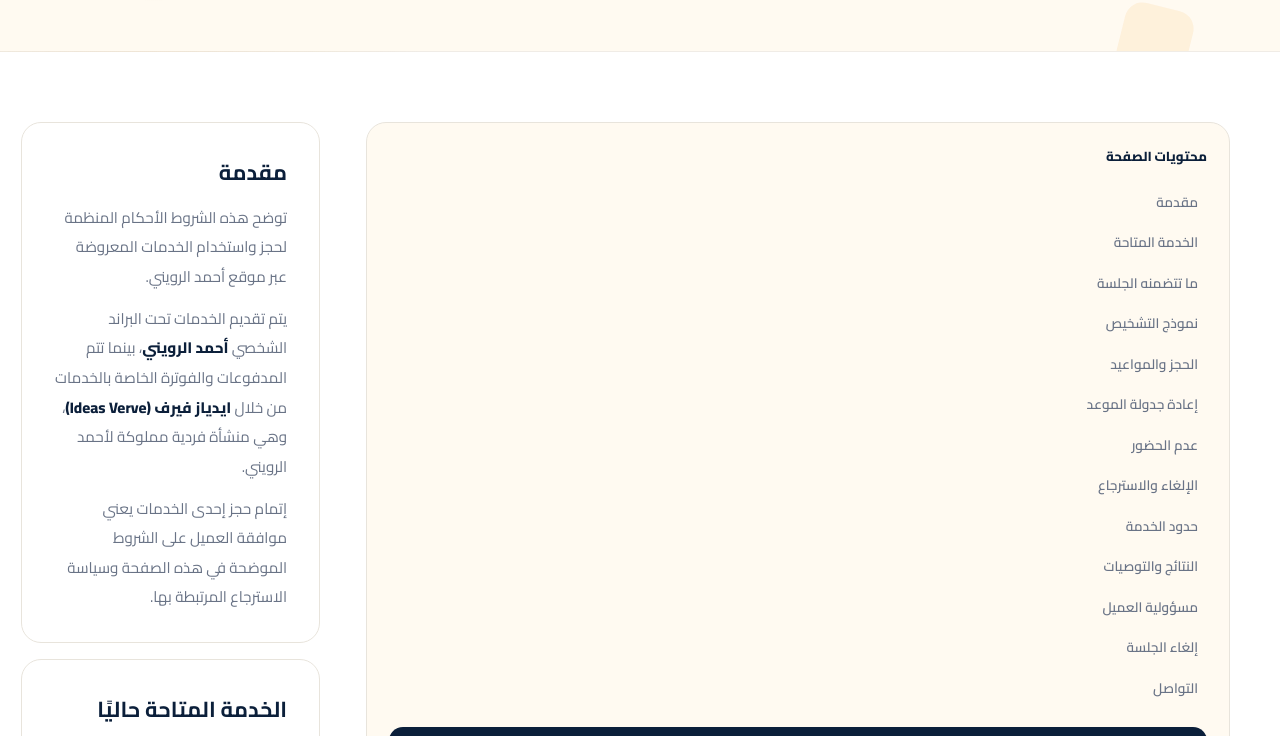
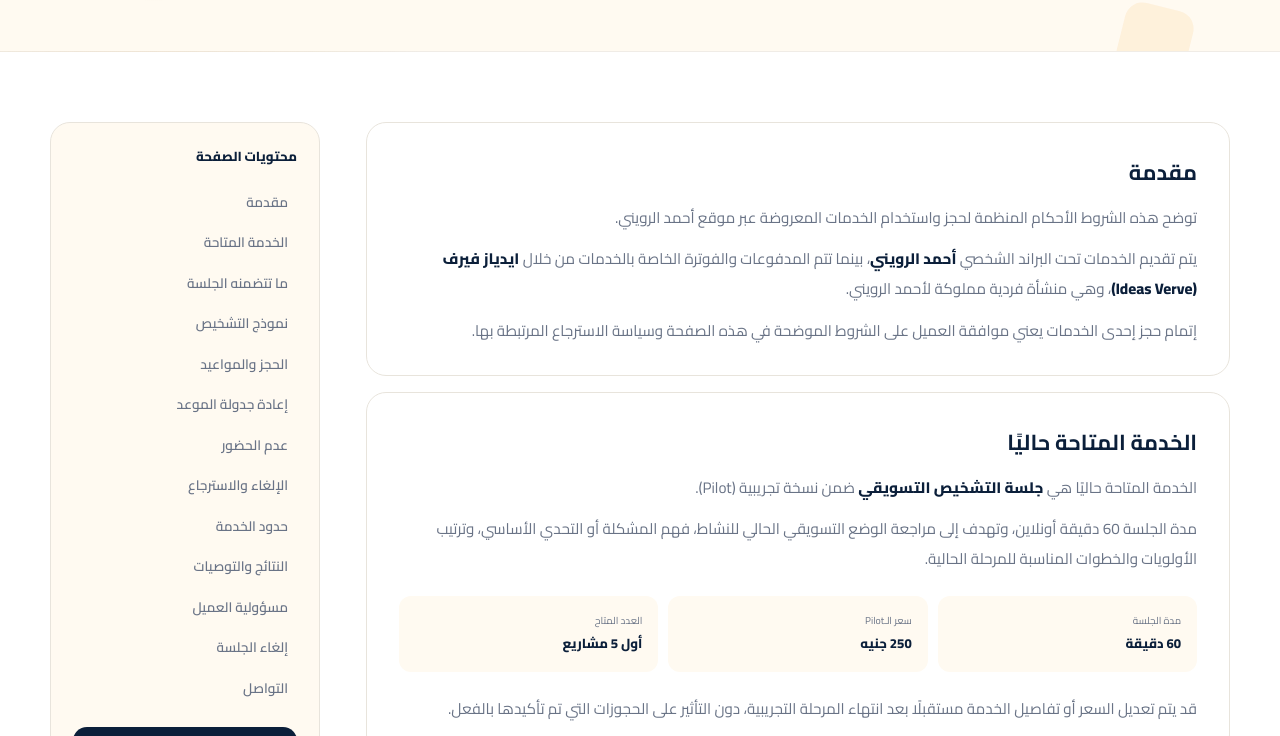
Before and after one commit to elrewinynow/portfolio, a plain HTML site: page terms.html in a window 1280 px wide. Shown: the part 440-1176 px from the top of the page. Drawn offline with Linux system fonts and the light colour scheme.

Commit message:
Give legal page content the wide grid column

```diff
--- a/style.css
+++ b/style.css
@@ -1120,11 +1120,13 @@ select {
 .legal-layout {
   display: grid;
   grid-template-columns: minmax(0, 1fr) 270px;
+  grid-template-areas: "content index";
   gap: 46px;
   align-items: start;
 }
 
 .legal-main {
+  grid-area: content;
   min-width: 0;
   display: grid;
   gap: 16px;
@@ -1136,6 +1138,7 @@ select {
 ======================================== */
 
 .legal-sidebar {
+  grid-area: index;
   position: relative;
 }
 
@@ -1703,6 +1706,7 @@ select {
 
   .legal-layout {
     grid-template-columns: 1fr;
+    grid-template-areas: "content";
   }
 
   .legal-sidebar {
```
